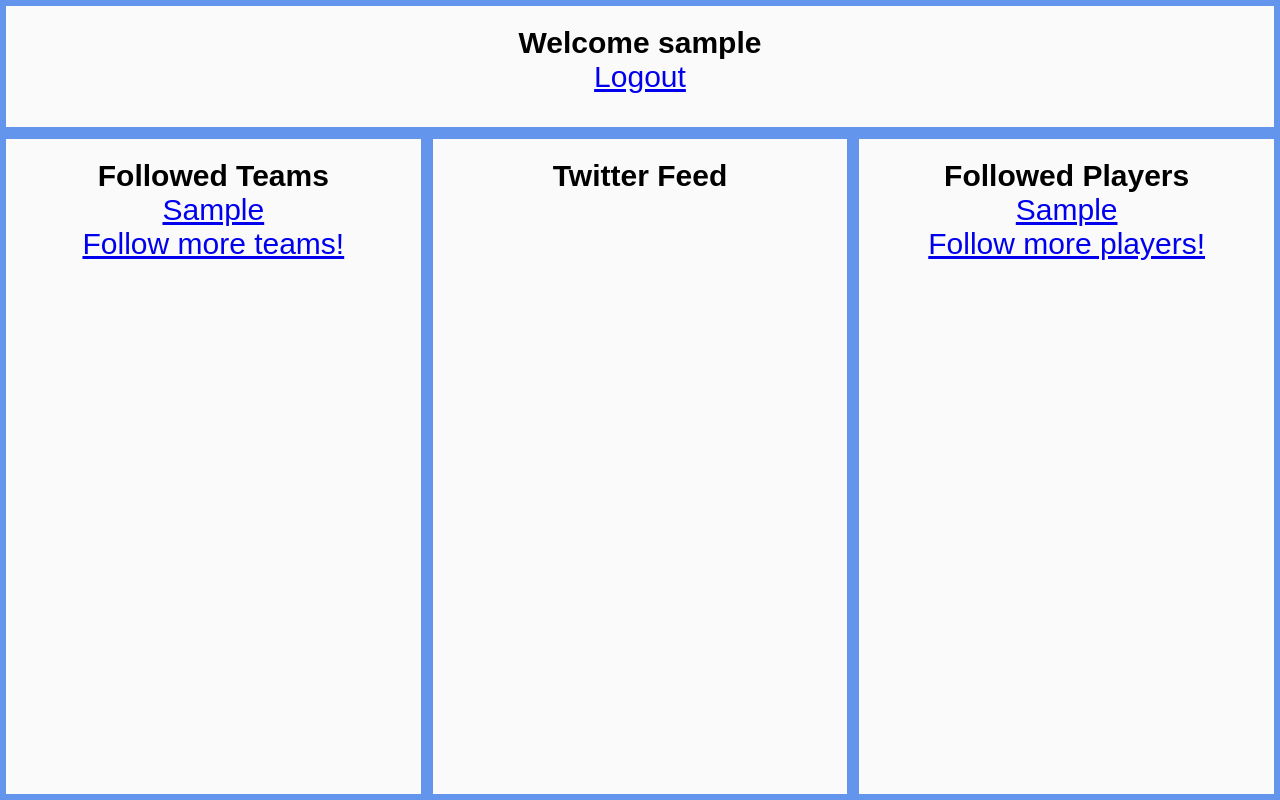
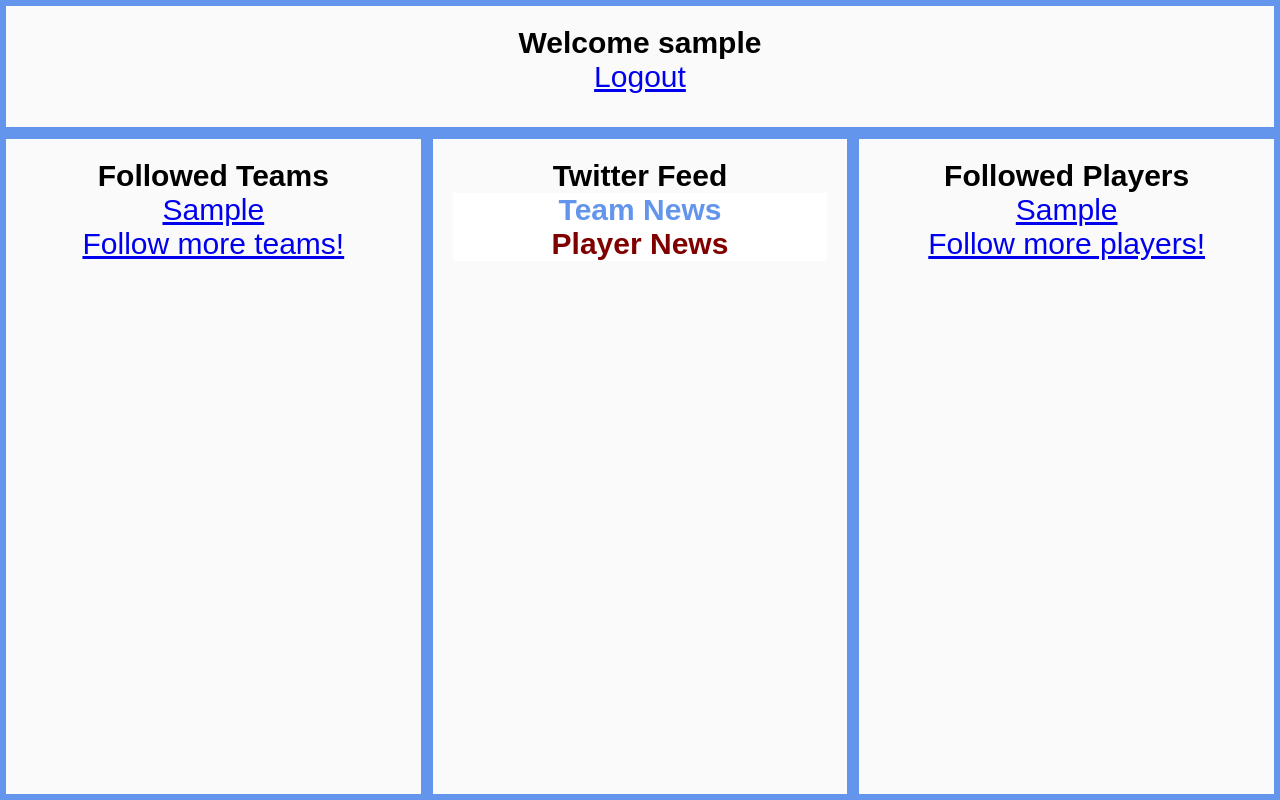
Before and after one commit to whu769/FootballWebsite, a Flask app: page /dashboard/1 in a window 1280 px wide. Run offline with Flask 2, Linux system fonts and the light colour scheme; a user stored in the database is signed in; tables that the repository leaves empty hold one stand-in row (values such as "Sample post").

Commit message:
Added methods for twitterscraper and implemented it into the dashboard

```diff
--- a/Twitter/tweetscraper.py
+++ b/Twitter/tweetscraper.py
@@ -20,34 +20,18 @@ class tweetscraper:
     def __init__(self):
         # self.count = count
         self.usernames = tweetscraper.usernames
-
-    def obtaintweets(self):
-        lst_of_tweets = []
-        for username in self.usernames:
-            try:
-                tweets = api.user_timeline(screen_name = username, count = self.count, exclude_replies = False, include_rts = False,
-                                            tweet_mode = 'extended')
-            except Exception as e:
-                print(f'Something Failed: {str(e)}')
-
-            for tweet in tweets:
-                if(tweet.full_text[0] == '@'):
-                    continue
-                else:
-                    print(tweet.full_text)
-                    print(tweet.id)
-                    print("-------------------------------------------------------------------")
+        self.obtainWeekTweets()
 
     def obtainWeekTweets(self):
         end_date = datetime.utcnow() - timedelta(days=7)
-        print(end_date)
+        # print(end_date)
         tweet_lst = []
         for username in self.usernames:
             tweets = []
             for status in Cursor(api.user_timeline, id = self.usernames[0], include_rts = False, exclude_replies = True, tweet_mode = 'extended').items():
                 # print(type(status))
                 # print(status.full_text)
-                tweets.append(status.full_text)
+                tweets.append('@' + username + ": " + status.full_text)
 
                 if status.created_at < end_date:
                     break
@@ -57,6 +41,27 @@ class tweetscraper:
         # print(len(tweet_lst))
         self.weekTweets = tweet_lst
 
-ts = tweetscraper()
+    def findRelevantTeamTweets(self, Team):
+        rel_tweets = []
+        for lst in self.weekTweets:
+            for tweet in lst:
+                if Team.lower() in tweet.lower():
+                    rel_tweets.append(tweet)
+
+        return rel_tweets
+
+
+    def findRelevantPlayerTweets(self, Player):
+        rel_tweets = []
+        for lst in self.weekTweets:
+            for tweet in lst:
+                if Player.lower() in tweet.lower():
+                    rel_tweets.append(tweet)
+
+        return rel_tweets
+
+# ts = tweetscraper()
 # ts.obtaintweets()
-ts.obtainWeekTweets()
+# ts.obtainWeekTweets()
+# ts.findRelevantTeamTweets('Chelsea')
+# ts.findRelevantPlayerTweets('Lionel Messi')
--- a/app.py
+++ b/app.py
@@ -8,6 +8,7 @@ from flask_wtf import FlaskForm
 from wtforms import StringField, PasswordField, SubmitField, FileField
 from wtforms.validators import InputRequired, Length, ValidationError
 from flask_bcrypt import Bcrypt
+from Twitter.tweetscraper import tweetscraper as TS
 
 
 app = Flask(__name__)
@@ -19,6 +20,7 @@ app.config['SQLALCHEMY_DATABASE_URI'] = 'sqlite:///' + db_name
 app.config['SQLALCHEMY_TRACK_MODIFICATIONS'] = True
 
 db = SQLAlchemy(app)
+tweetscraper = TS()
 
 # viewed_season = "2020-2021"
 current_season = '2020-2021'
@@ -651,21 +653,38 @@ def dashboard(user_id):
     user = User.query.get(user_id)
     followed_teams = user.teams
     followed_players = user.players
+
     # print(f'TEAMS: {followed_teams}')
     # print(f'PLAYERS: {followed_players}')
+
+    team_tweets = []
     if followed_teams == "":
         team_lst = []
     else:
         team_lst = followed_teams.split(',')
-
+        #print("TEAMS")
+        for team in team_lst:
+            team_tweets += (tweetscraper.findRelevantTeamTweets(team))
+
+        #print(team_tweets)
+
+
+    player_tweets = []
     if followed_players == "":
         player_lst = []
     else:
         player_lst = followed_players.split(',')
+        #print("PLAYERS")
+        for player in player_lst:
+            player_tweets += (tweetscraper.findRelevantPlayerTweets(player))
+
+        #print(player_tweets)
+
+
 
     # print(team_lst)
     # print(user)
-    return render_template("dashboard.html", user = user, team_lst = team_lst, player_lst = player_lst)
+    return render_template("dashboard.html", user = user, team_lst = team_lst, player_lst = player_lst, team_tweets = team_tweets, player_tweets = player_tweets)
 
 @app.route('/<user_id>/followteams', methods = ["GET", "POST"])
 @login_required
--- a/static/css/fbref/dashboard.css
+++ b/static/css/fbref/dashboard.css
@@ -56,3 +56,25 @@ body, html{
 ul{
     list-style-type: none;
 }
+
+.tweetbox-team{
+    border: 3px solid cornflowerblue;
+}
+
+.tweetbox-player{
+    border: 3px solid maroon;
+}
+
+.tweetmsg{
+    font-size: small;
+}
+
+h1.player-header{
+    background-color: white;
+    color: maroon;
+}
+
+h1.team-header{
+    background-color: white;
+    color: cornflowerblue;
+}
--- a/templates/dashboard.html
+++ b/templates/dashboard.html
@@ -33,6 +33,28 @@
         </div>
         <div class="grid-item item-3">
             <h1>Twitter Feed</h1>
+            <h1 class="team-header">Team News</h1>
+            <ul class="tweetlst">
+                {% for team in team_tweets %}
+                <li class="tweet">
+                    <div class="tweetbox-team">
+                        <h1 class="tweetmsg">{{team}}</h1>
+                    </div>
+                </li>
+                {% endfor %}
+            </ul>
+
+            <h1 class="player-header">Player News</h1>
+            <ul class="tweetlst">
+                {% for player in player_tweets %}
+                <li class="tweet">
+                    <div class="tweetbox-player">
+                        <h1 class="tweetmsg">{{player}}</h1>
+                    </div>
+                </li>
+                {% endfor %}
+            </ul>
+
         </div>
         <div class="grid-item item-4">
             <h1>Followed Players</h1>
```
